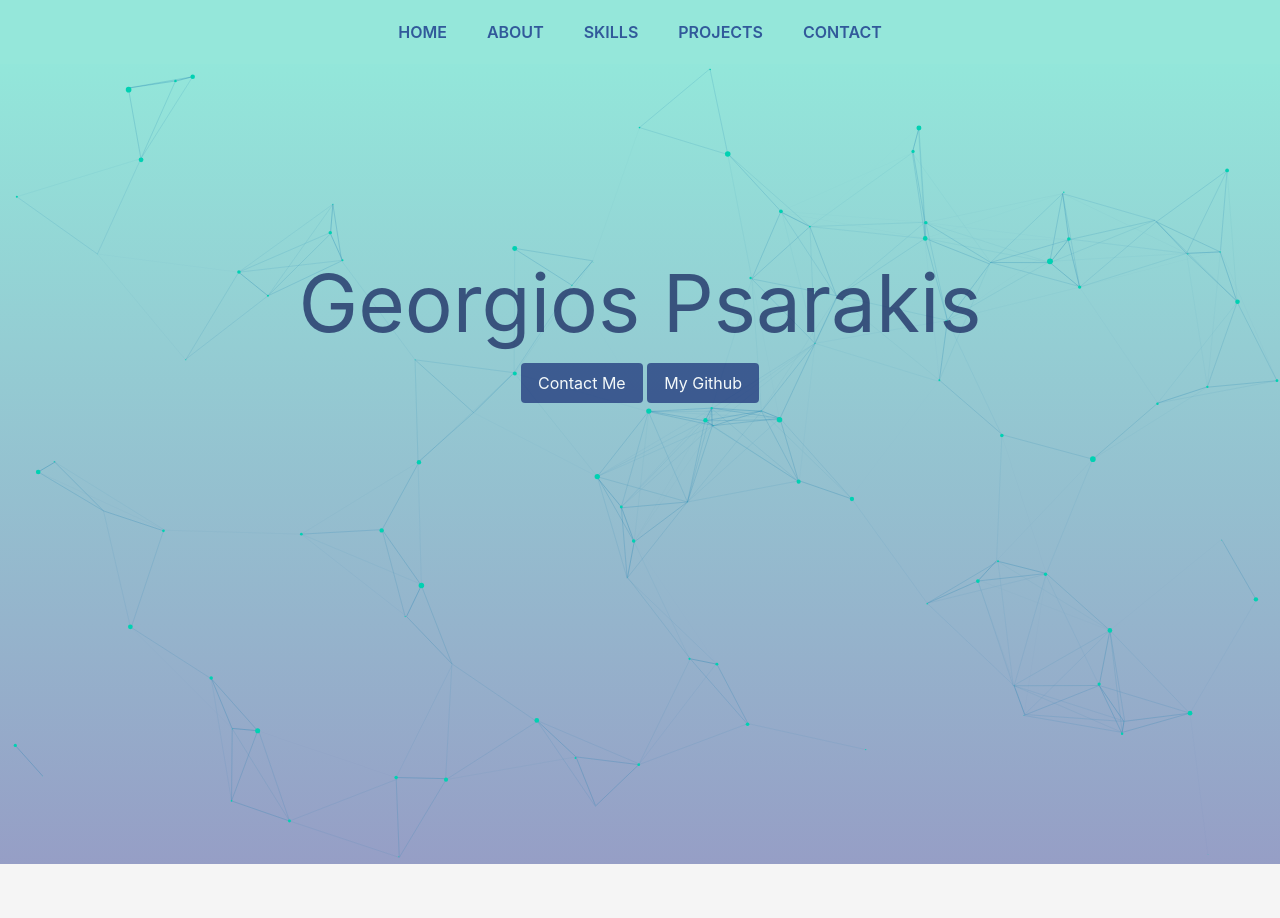
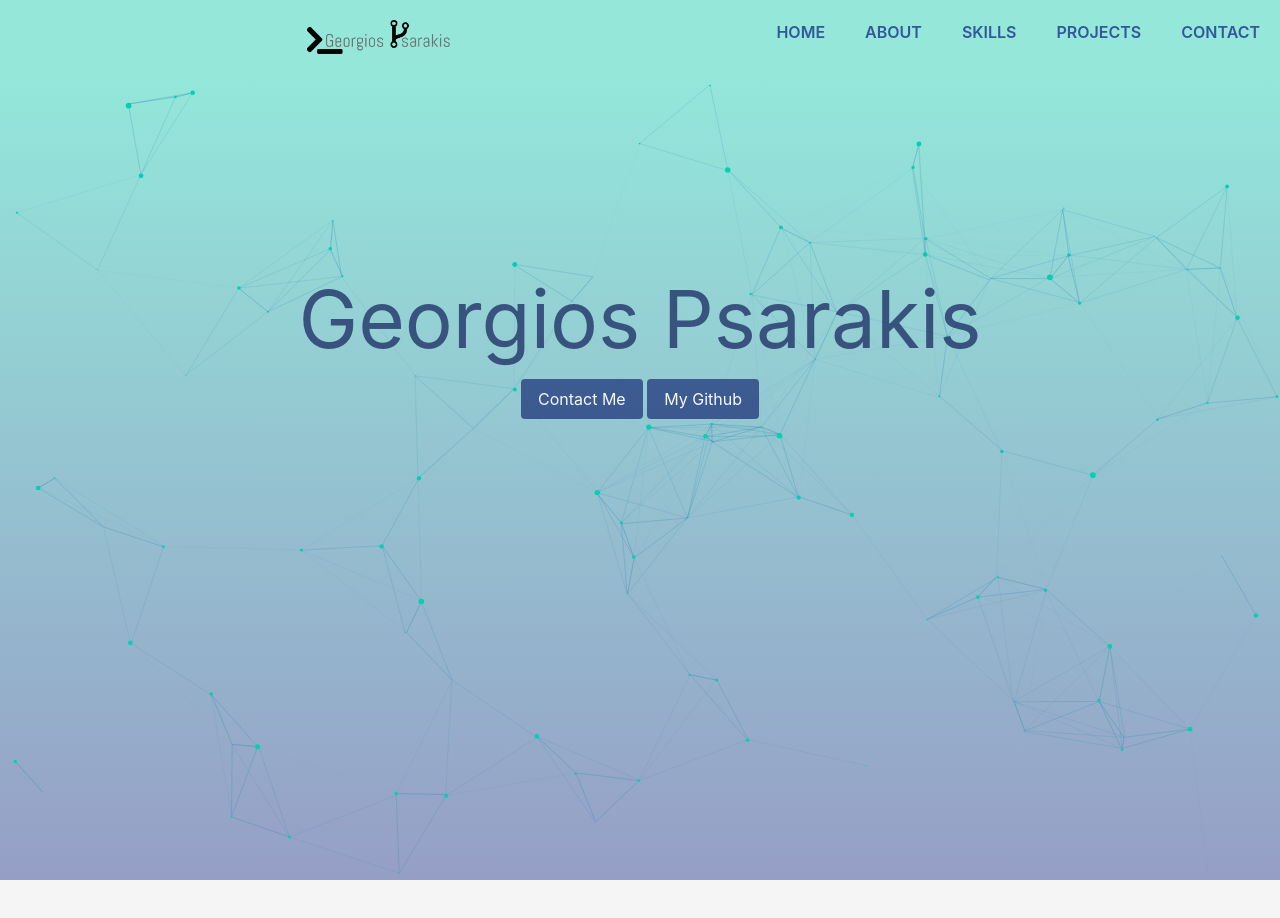
Before and after one commit to GeorgiosP/Georgios-Portfolio, a website: page index.html in a window 1280 px wide. Shown: the top 918 px of the page. Drawn offline with nearby package versions, Linux system fonts and the light colour scheme.

Commit message:
created logo and changed nav style

```diff
--- a/index.html
+++ b/index.html
@@ -21,7 +21,12 @@
     <div id="body-wrapper">
         <nav id="nav">
 
-            <ul class="pageNav">
+            <ul id="left" class="pageNav nav-left">
+
+                <li><a id="homeLogo" class="navButton" href="#home"><img id="myLogo" src="assets/images/logo.png" alt="My Logo"></a></li>
+            </ul>
+
+            <ul class="pageNav nav-right">
                 <li><a class="navButton" id="homeLink" href="#home">Home</a></li>
                 <li><a class="navButton" id="aboutLink" href="#about">About</a></li>
                 <li><a class="navButton" id="skillsLink" href="#skills">Skills</a></li>
@@ -64,9 +69,8 @@
                 </div>
 
                 <div class="column">
-                    <p id="AboutMePara">Welcome To My Portfolio! Here is abit about myself, I have a keen
-                        eye for software development, I'm always looking to brush up on my design skills, and love to develop
-                        everything JavaScript!</p>
+                    <p id="AboutMePara">Welcome To My Portfolio! Here is abit about myself, I have a keen eye for software development, I'm always
+                        looking to brush up on my design skills, and love to develop everything JavaScript!</p>
                     <small>Project managment and version control included</small>
                 </div>
             </div>
@@ -144,7 +148,11 @@
             <div class="container">
                 <div class="columns content">
                     <div class="column is-one-third">
-                        <p>Copyright&copy Georgios Psarakis <script>document.write(new Date().getFullYear())</script></p>
+                        <p>Copyright&copy Georgios Psarakis
+                            <script>
+                                document.write(new Date().getFullYear())
+                            </script>
+                        </p>
                     </div>
                     <div class="column is-one-third">
                     </div>
--- a/scripts/scroll.js
+++ b/scripts/scroll.js
@@ -10,7 +10,9 @@ function doScrolling(element, duration) {
   var diff = targetY - startingY
   // Easing function: easeInOutCubic
   // From: https://gist.github.com/gre/1650294
-  var easing = function (t) { return t<.5 ? 4*t*t*t : (t-1)*(2*t-2)*(2*t-2)+1 }
+  var easing = function (t) {
+    return t < .5 ? 4 * t * t * t : (t - 1) * (2 * t - 2) * (2 * t - 2) + 1
+  }
   var start
 
   if (!diff) return
@@ -36,6 +38,7 @@ function doScrolling(element, duration) {
 
 document.getElementById('contactMe').addEventListener('click', doScrolling.bind(null, '#contact', 800))
 document.getElementById('homeLink').addEventListener('click', doScrolling.bind(null, '#home', 800))
+document.getElementById('homeLogo').addEventListener('click', doScrolling.bind(null, '#home', 800))
 document.getElementById('skillsLink').addEventListener('click', doScrolling.bind(null, '#skills', 800))
 document.getElementById('aboutLink').addEventListener('click', doScrolling.bind(null, '#about', 800))
 document.getElementById('projectsLink').addEventListener('click', doScrolling.bind(null, '#projects', 800))
--- a/styles/main.css
+++ b/styles/main.css
@@ -73,6 +73,20 @@ section .section-content {
 
 /*Nav Section*/
 
+img#myLogo {
+    padding: 0% 40% 0% 40%;
+    -webkit-filter: grayscale(100%);
+    -moz-filter: grayscale(100%);
+    filter: grayscale(100%);
+    transition: all 0.5s ease;
+}
+
+img#myLogo:hover {
+    -webkit-filter: grayscale(0%);
+    -moz-filter: grayscale(0%);
+    filter: grayscale(0%);
+}
+
 nav {
     display: flex;
     justify-content: center;
@@ -100,7 +114,11 @@ nav .pageNav li {
 
 nav .pageNav {
     display: flex;
-    justify-content: space-around;
+    justify-content: center;
+}
+
+ul#left {
+    justify-content: space-between;
 }
 
 li a {
@@ -206,7 +224,6 @@ h1.section-title {
 /*Skills section*/
 
 section.skills {
-
     background: rgba(7, 28, 127, 0.4);
     transform: rotate(-4deg) scale(1.2);
     padding: 15% 5% 15% 5%;
@@ -250,9 +267,7 @@ ul.skills-list {
 /*Projects section*/
 
 section.projects {
-
     padding: 15% 5% 15% 5%;
-
 }
 
 
@@ -268,16 +283,15 @@ section.about {
     padding: 2% 0% 7% 0%;
 }
 
+
 /* Contact form  */
 
 section.contact {
-
     background: rgba(7, 209, 178, 0.4);
     transform: rotate(4deg) scale(1.2);
     padding: 15% 5% 15% 5%;
     overflow: hidden;
 }
-
 
 h1#contact {
     transform: rotate(-4deg);
@@ -320,6 +334,7 @@ button#form-submit:hover {
 
 
 /*Fotoer styles*/
-section.foot{
+
+section.foot {
     margin: 0rem 0rem 0rem 0rem;
 }
```
Also changed, not shown: assets/images/API-Icon.png (deleted), assets/images/logo.png (added). Lines whose indentation alone changed are shown as unchanged.
